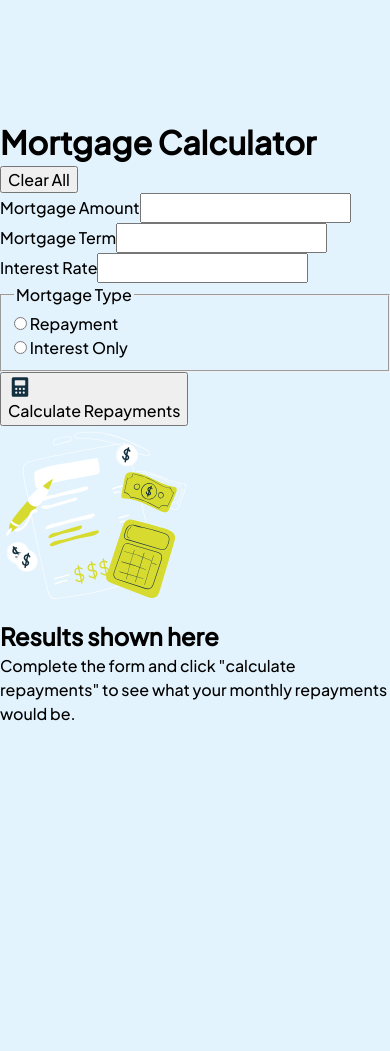
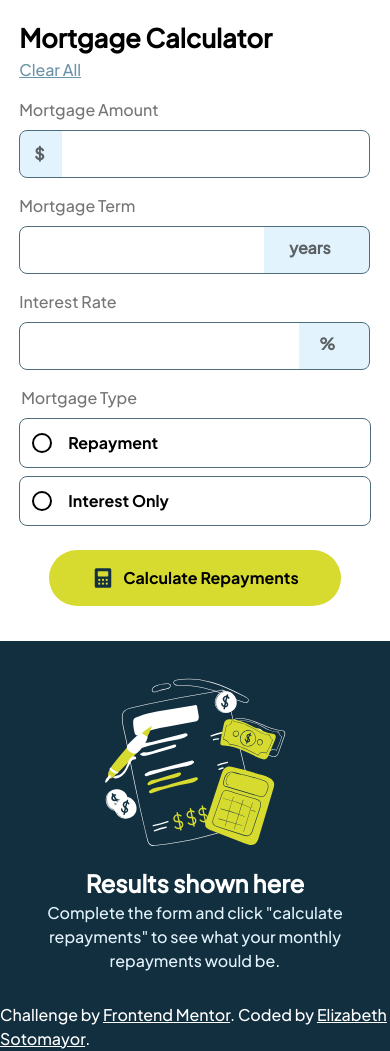
Before and after one commit to elizabethrsotomayor/mortgage-repayment-calculator-main, a React (Vite) app: page / in a window 390 px wide. Before the commit the page ends 844 px from the top, so only its background shows below. Built offline with nearby package versions, Linux system fonts and the light colour scheme.

Commit message:
finish mobile styling

```diff
--- a/src/Calculator.css
+++ b/src/Calculator.css
@@ -1,22 +1,3 @@
-@media screen and (min-width: 52rem) {
-    .calculator-container {
-        display: flex;
-        flex-direction: column;
-        gap: 1rem;
-        padding: 2rem 2rem 1rem 2rem;
-        width: 50vw;
-    }
-
-    .heading-clear-container {
-        display: flex;
-        gap: 3rem;
-        align-content: space-between;
-    }
-
-    .heading {
-        font-size: 1.6rem;
-    }
-
 .clear-all-btn {
     background: none;
     color: inherit;
@@ -29,9 +10,8 @@
     color: hsl(200, 26%, 54%);
 }
 
-    .clear-all-btn:hover {
-        color: hsl(202, 55%, 16%);
-        cursor: pointer;
+.heading {
+    font-size: 1.6rem;
 }
 
 .form-section {
@@ -51,10 +31,6 @@
     border-radius: 0.5rem;
 }
 
-    .text-fields:hover {
-        border: 1.5px solid hsl(202, 55%, 16%)
-    }
-
 .static-overlay-labels {
     position: relative;
     display: block;
@@ -72,48 +48,21 @@
 }
 
 .mortgage-amount-label::after {
-        top: 15px;
-        left: 10px;
+    top: 12px;
+    left: 15px;
 }
 
-    .text-field-amt {
-        width: 100%;
-    }
-
-    .term-rate-container {
-        display: flex;
-        gap: 1rem;
+.term-rate-label::after {
+    top: 10px;
 }
 
 .text-field-amount {
-        background-image: linear-gradient(to right, hsl(202, 86%, 94%) 0% 10%, white 10% 100%);
     padding-left: 3.1rem;
     width: 100%;
 }
 
 .text-field-term {
     padding-left: 0.5rem;
-        background-image: linear-gradient(to right, white 0 60%, hsl(202, 86%, 94%) 50% 100%);
-    }
-
-    .text-field-rate {
-        background-image: linear-gradient(to right, white 0 75%, hsl(202, 86%, 94%) 50% 100%);
-    }
-
-    .term-rate-label,
-    .text-field-term {
-        padding-right: 0;
-        width: 180px;
-    }
-
-    .term-rate-label::after {
-        top: 10px;
-        right: 15px;
-    }
-
-    .mortgage-amount-label::after {
-        left: 15px;
-        top: 10px;
 }
 
 .mortgage-type-radio-btns {
@@ -122,12 +71,6 @@
     padding: 0;
     display: flex;
     flex-direction: column;
-    }
-
-    .mortgage-type-label {
-        margin-left: 0.5rem;
-        font-family: 'PlusJakartaSans-Bold', sans-serif;
-        align-self: center;
 }
 
 .radio-btns {
@@ -139,8 +82,10 @@
     gap: 0.5rem;
 }
 
-    .radio-btns:hover {
-        border: 1px solid hsl(61, 70%, 52%)
+.mortgage-type-label {
+    margin-left: 0.5rem;
+    font-family: 'PlusJakartaSans-Bold', sans-serif;
+    align-self: center;
 }
 
 .submit-btn {
@@ -158,31 +103,6 @@
     outline: inherit;
 }
 
-    .submit-btn:hover {
-        background-color: hsla(61, 70%, 52%, 0.457);
-    }
-
-    .calculator-icon {
-        align-self: center;
-    }
-
-    .text-fields:focus {
-        outline: none !important;
-        border: 3px solid hsl(61, 70%, 52%);
-    }
-
-    .text-field-amount:focus {
-        background-image: linear-gradient(to right, hsl(61, 70%, 52%) 0% 10%, white 10% 100%);
-    }
-
-    .text-field-term:focus {
-        background-image: linear-gradient(to right, white 0 60%, hsl(61, 70%, 52%) 50% 100%);
-    }
-
-    .text-field-rate:focus {
-        background-image: linear-gradient(to right, white 0 75%, hsl(61, 70%, 52%) 50% 100%);
-    }
-
 input[type='radio'] {
     -webkit-appearance: none;
     appearance: none;
@@ -193,7 +113,6 @@
     outline: none;
     border: 2px solid black;
     accent-color: hsl(61, 70%, 52%);
-
 }
 
 input[type='radio']:before {
@@ -225,4 +144,134 @@
     appearance: none;
     margin: 0;
 }
+
+/*******************/
+/* MOBILE STYLES */
+/*******************/
+@media screen and (max-width: 52rem) {
+    .calculator-container {
+        background-color: white;
+        padding: 1.2rem;
     }
+
+    .heading-clear-container {
+        margin-bottom: 1rem;
+    }
+
+    .text-fields {
+        width: 90vw;
+    }
+
+    .term-rate-label::after {
+        left: 270px;
+    }
+
+    .rate-label::after {
+        left: 300px;
+    }
+
+    .text-field-amount {
+        background-image: linear-gradient(to right, hsl(202, 86%, 94%) 0% 12%, white 10% 100%);
+    }
+
+    .text-field-term {
+        background-image: linear-gradient(to right, white 0% 70%, hsl(202, 86%, 94%) 10% 100%);;
+    }
+
+    .text-field-rate {
+        background-image: linear-gradient(to right, white 0 80%, hsl(202, 86%, 94%) 50% 100%);
+    }
+
+    .submit-btn {
+        margin: auto;
+        width: 75vw;
+    }
+}
+
+/********************/
+/* DESKTOP STYLES */
+/********************/
+@media screen and (min-width: 52rem) {
+    .calculator-container {
+        display: flex;
+        flex-direction: column;
+        gap: 1rem;
+        padding: 2rem 2rem 1rem 2rem;
+        width: 50vw;
+    }
+
+    .heading-clear-container {
+        display: flex;
+        gap: 3rem;
+        align-content: space-between;
+    }
+
+    .clear-all-btn:hover {
+        color: hsl(202, 55%, 16%);
+        cursor: pointer;
+    }
+
+    .text-fields:hover {
+        border: 1.5px solid hsl(202, 55%, 16%)
+    }
+
+    .text-field-amt {
+        width: 100%;
+    }
+
+    .term-rate-container {
+        display: flex;
+        gap: 1rem;
+    }
+
+    .text-field-amount {
+        background-image: linear-gradient(to right, hsl(202, 86%, 94%) 0% 10%, white 10% 100%);
+    }
+
+    .text-field-term {
+        background-image: linear-gradient(to right, white 0 60%, hsl(202, 86%, 94%) 50% 100%);
+    }
+
+    .text-field-rate {
+        background-image: linear-gradient(to right, white 0 75%, hsl(202, 86%, 94%) 50% 100%);
+    }
+
+    .term-rate-label,
+    .text-field-term {
+        padding-right: 0;
+        width: 180px;
+    }
+
+    .term-rate-label::after {
+        right: 15px;
+    }
+
+    .radio-btns:hover {
+        border: 1px solid hsl(61, 70%, 52%)
+    }
+
+    .submit-btn:hover {
+        background-color: hsla(61, 70%, 52%, 0.457);
+    }
+
+    .calculator-icon {
+        align-self: center;
+    }
+
+    .text-fields:focus {
+        outline: none !important;
+        border: 3px solid hsl(61, 70%, 52%);
+    }
+
+    .text-field-amount:focus {
+        background-image: linear-gradient(to right, hsl(61, 70%, 52%) 0% 10%, white 10% 100%);
+    }
+
+    .text-field-term:focus {
+        background-image: linear-gradient(to right, white 0 60%, hsl(61, 70%, 52%) 50% 100%);
+    }
+
+    .text-field-rate:focus {
+        background-image: linear-gradient(to right, white 0 75%, hsl(61, 70%, 52%) 50% 100%);
+    }
+}
--- a/src/Calculator.jsx
+++ b/src/Calculator.jsx
@@ -57,7 +57,7 @@ function Calculator({submitted, setSubmit, mortgageAmt, setMortgageAmt, term, se
             </div>
             <div className="form-section">
               <label htmlFor="mortgage-rate" className="form-labels">Interest Rate</label>
-              <label data-domain="%" className="static-overlay-labels term-rate-label">
+              <label data-domain="%" className="static-overlay-labels term-rate-label rate-label">
               <input type="number" className="text-fields text-field-term text-field-rate" id="interest-rate" value={rate} onChange={(e) => setRate(e.target.value)} required/>
               </label>
             </div>
--- a/src/Card.css
+++ b/src/Card.css
@@ -1,10 +1,46 @@
+.attribution a {
+    text-decoration: underline;
+}
+
+.card {
+    display: flex;
+}
+
+@media screen and (max-width: 52rem){
+    .card {
+        flex-direction: column;
+        justify-content: center;
+        margin-bottom: -2px;
+    }
+
+    .attribution {
+        background-color: hsl(202, 55%, 16%);
+        margin-top: 0;
+        color: white;
+    }
+
+    .attribution a {
+        color: white;
+    }
+}
+
 @media screen and (min-width: 52rem) {
     .card {
         width: 55vw;
-        display: flex;
         align-self: center;
         justify-content: space-between;
         background-color: white;
         border-radius: 1rem;
+        position: relative;
+    }
+
+    .attribution {
+        position: absolute;
+        bottom: 0;
+        left: 0;
+    }
+
+    .attribution a {
+        color: black
     }
 }
--- a/src/Card.jsx
+++ b/src/Card.jsx
@@ -32,6 +32,12 @@ function Card() {
           setTotalRepayment={setTotalRepayment} />
         <Results submitted={submitted} monthlyTotal={monthlyTotal} totalRepayment={totalRepayment}/>
       </div>
+      <footer role="contentinfo">
+      <div class="attribution">
+        Challenge by <a href="https://www.frontendmentor.io?ref=challenge">Frontend Mentor</a>.
+        Coded by <a href="https://github.com/elizabethrsotomayor">Elizabeth Sotomayor</a>.
+      </div>
+    </footer>
     </>
   )
 }
--- a/src/Results.css
+++ b/src/Results.css
@@ -1,6 +1,68 @@
+.results-heading{
+    color: white;
+}
+
+.results-paragraph {
+    color: hsl(202, 86%, 94%);
+}
+
+.results {
+    background-color: hsl(202, 55%, 16%);
+}
+
+.results-display {
+    background-color: #0E2431;
+    padding: 1.5rem;
+    border-radius: 1rem;
+    border-top: 5px solid hsl(61, 70%, 52%);
+}
+
+.results-paragraph-populated {
+    margin-bottom: 2rem;
+}
+
+.results-divider {
+    border: none;
+    border-top: 1px solid #757575;
+    width: 95%;
+    margin: 1rem auto;
+}
+
+.total-display {
+    color: hsl(61, 70%, 52%);
+}
+
+.results-total {
+    color: white;
+    font-size: 2rem;
+}
+
+/*************************/
+/* MOBILE STYLING */
+/*************************/
+@media screen and (max-width: 52rem){
+    .results {
+        padding: 2rem;
+    }
+
+    #results-empty-heading, #results-empty-paragraph {
+        text-align: center;
+    }
+
+    .results-empty-img {
+        margin: auto;
+    }
+
+    .total-display {
+        font-size: 3rem;
+    }
+}
+
+/*************************/
+/* DESKTOP STYLING */
+/*************************/
 @media screen and (min-width: 52rem) {
     .results {
-        background-color: hsl(202, 55%, 16%);
         border-radius: 0 1rem 1rem 4rem;
     }
 
@@ -18,35 +80,15 @@
     }
 
     .results-heading {
-        color: white;
         margin-bottom: 1rem;
-    }
-
-    .results-paragraph {
-        color: hsl(202, 86%, 94%);
     }
 
     .results-paragraph-populated {
         margin-bottom: 2rem;
     }
 
-    .results-display {
-        background-color: #0E2431;
-        padding: 1.5rem;
-        border-radius: 1rem;
-        border-top: 5px solid hsl(61, 70%, 52%);
-    }
-
-    .results-divider {
-        border: none;
-        border-top: 1px solid #757575;
-        width: 95%;
-        margin: 1rem auto;
-    }
-
     .total-display {
         font-size: 4.5rem;
-        color: hsl(61, 70%, 52%);
     }
 
     .results-total {
--- a/src/Results.jsx
+++ b/src/Results.jsx
@@ -10,8 +10,8 @@ function Results({submitted, monthlyTotal, totalRepayment}) {
     <>
       <div style={{display: submitted ? "none" : "block"}} className="results results-empty">
         <img src="../assets/images/illustration-empty.svg" alt="Results empty image" className='results-empty-img'/>
-        <h2 className='results-heading'>Results shown here</h2>
-        <p className='results-paragraph'>Complete the form and click "calculate repayments" to see what your monthly repayments would be.</p>
+        <h2 className='results-heading' id="results-empty-heading">Results shown here</h2>
+        <p className='results-paragraph' id="results-empty-paragraph">Complete the form and click "calculate repayments" to see what your monthly repayments would be.</p>
       </div>
       <div style={{display: submitted ? "block" : "none"}} className='results results-populated'>
         <h2 className='results-heading'>Your results</h2>
--- a/src/index.css
+++ b/src/index.css
@@ -21,10 +21,6 @@
 body {
   line-height: 1.5;
   -webkit-font-smoothing: antialiased;
-  display: flex;
-  flex-direction: column;
-  justify-content: center;
-  align-items: center;
   height: 100vh;
   font-family: 'PlusJakartaSans-Medium';
 }
@@ -59,3 +55,12 @@ h6 {
 #__next {
   isolation: isolate;
 }
+
+@media screen and (min-width: 52rem) {
+  body{
+    display: flex;
+    flex-direction: column;
+    justify-content: center;
+    align-items: center;
+  }
+}
```
Also changed, not shown: Screenshot (143).png (added), 1 other file (tests, documents, lock files or other folders). Lines whose indentation alone changed are shown as unchanged.
